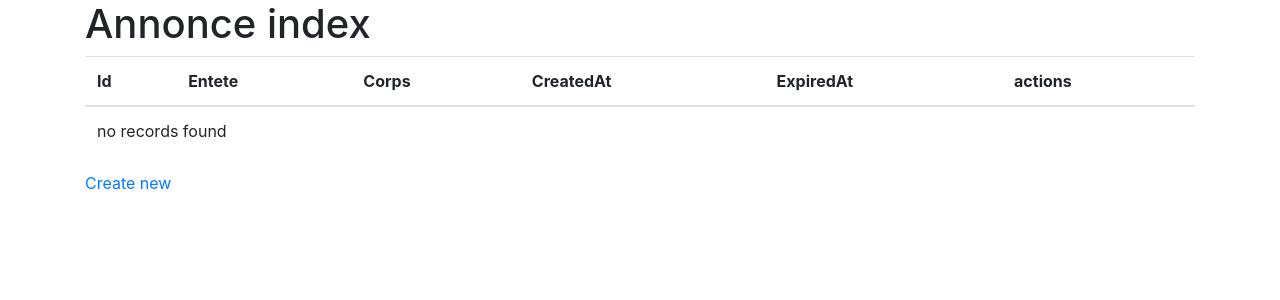
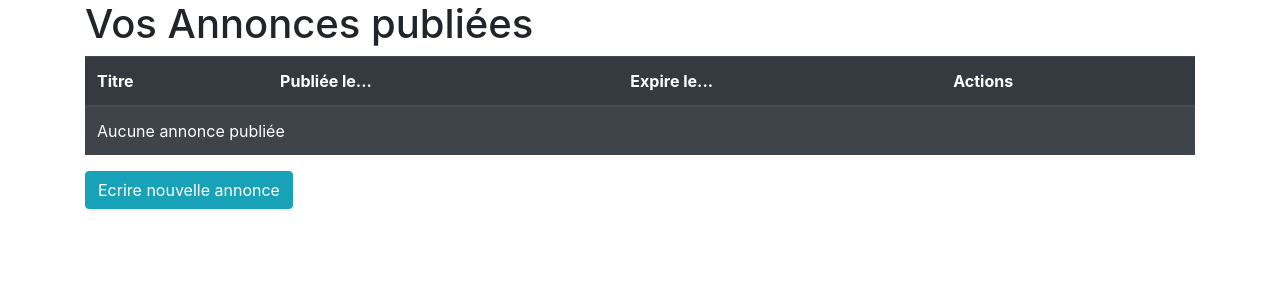
Before and after one commit to mattjrbain/RedWireIII, a Symfony app: template templates/annonce/index.html.twig in a window 1280 px wide. Shown: the top 300 px of the page. Run offline with Twig, Linux system fonts and the light colour scheme; the template is opened without the code that fills it, so the values that code supplies are empty; some libraries are stand-ins or nearby versions.

Commit message:
Improving views

```diff
--- a/src/Controller/AnnonceController.php
+++ b/src/Controller/AnnonceController.php
@@ -75,7 +75,6 @@ class AnnonceController extends AbstractController
             $annonce->setUser($this->getUser());
 
             $images = $annonce->getImages();
-            dump($images);
             foreach ($images as $key => $image) {
                 $image->setAnnonce($annonce);
                 $images->set($key, $image);
@@ -145,12 +144,14 @@ class AnnonceController extends AbstractController
 
 
         if ($form->isSubmitted() && $form->isValid()) {
+            //dd($request);
+            //die();
             $images = $annonce->getImages();
             dump($images);
             foreach ($images as $key => $image) {
                 $image->setAnnonce($annonce);
                 $images->set($key, $image);
-                if (!$image->getImageName()){
+                if (!$image->getImageName() && !$image->getImageFile()){
                     $annonce->removeImage($image);
                 }
             }
--- a/templates/annonce/_delete_form.html.twig
+++ b/templates/annonce/_delete_form.html.twig
@@ -1,5 +1,5 @@
-<form method="post" action="{{ path('annonce_delete', {'id': annonce.id}) }}" onsubmit="return confirm('Are you sure you want to delete this item?');">
+<form method="post" action="{{ path('annonce_delete', {'id': annonce.id}) }}" onsubmit="return confirm('Voulez-vous vraiment effacer cette annonce?');">
     <input type="hidden" name="_method" value="DELETE">
     <input type="hidden" name="_token" value="{{ csrf_token('delete' ~ annonce.id) }}">
-    <button class="btn">Delete</button>
+    <button class="btn btn-danger mt-2"><i class="fas fa-trash-alt"></i> Effacer</button>
 </form>
--- a/templates/annonce/_form.html.twig
+++ b/templates/annonce/_form.html.twig
@@ -5,7 +5,6 @@
 {{ form_row(form.corps) }}
 {{ form_row(form.rubrique) }}
 {{ form_row(form.images) }}
-{#    {{ form_widget(form) }}#}
-<button class="btn btn-info btn-sm">{{ button_label|default('Save') }}</button>
+<button class="btn btn-info btn-sm">{{ button_label|default('Publier') }}</button>
 {{ form_end(form) }}
 {# https://bootsnipp.com/snippets/eNbOa A voir pour preview des images #}
--- a/templates/annonce/_form_theme.html.twig
+++ b/templates/annonce/_form_theme.html.twig
@@ -5,7 +5,6 @@
         data-widget-counter="{{ value|length }}"
     >
         {% for key,imageForm in form.children %}
-{#            {{ form_widget(imageForm) }}#}
             {{ form_row(imageForm, {'label': 'Image'}) }}
         {% endfor %}
     </ul>
@@ -15,3 +14,4 @@
             data-list-selector="#images-fields-list">Ajouter une nouvelle image
     </button>
 {% endblock %}
+blk
--- a/templates/annonce/index.html.twig
+++ b/templates/annonce/index.html.twig
@@ -3,39 +3,39 @@
 {% block title %}Annonce index{% endblock %}
 
 {% block body %}
-    <h1>Annonce index</h1>
+    <h1>Vos Annonces publiées</h1>
 
-    <table class="table">
+    <table class="table table-dark table-striped table-hover">
         <thead>
             <tr>
-                <th>Id</th>
-                <th>Entete</th>
-                <th>Corps</th>
-                <th>CreatedAt</th>
-                <th>ExpiredAt</th>
-                <th>actions</th>
+                <th>Titre</th>
+                <th>Publiée le...</th>
+                <th>Expire le...</th>
+                <th>Actions</th>
             </tr>
         </thead>
         <tbody>
-        {% for annonce in annonces %}
+        {% for annonce in app.user.annonces %}
             <tr>
-                <td>{{ annonce.id }}</td>
                 <td>{{ annonce.entete }}</td>
-                <td>{{ annonce.corps }}</td>
                 <td>{{ annonce.createdAt ? annonce.createdAt|date('Y-m-d H:i:s') : '' }}</td>
                 <td>{{ annonce.expiredAt ? annonce.expiredAt|date('Y-m-d H:i:s') : '' }}</td>
                 <td>
-                    <a href="{{ path('annonce_show', {'id': annonce.id}) }}">show</a>
-                    <a href="{{ path('annonce_edit', {'id': annonce.id}) }}">edit</a>
+                    <a href="{{ path('annonce_show', {'id': annonce.id}) }}" class="btn btn-primary shadow-sm"><i class="fas fa-search-plus"></i></a>
+                    <a href="{{ path('annonce_edit', {'id': annonce.id}) }}" class="btn btn-success shadow-sm"><i class="fas fa-edit"></i></a>
                 </td>
             </tr>
         {% else %}
             <tr>
-                <td colspan="6">no records found</td>
+                <td colspan="6">Aucune annonce publiée</td>
             </tr>
         {% endfor %}
         </tbody>
     </table>
 
-    <a href="{{ path('annonce_new') }}">Create new</a>
+    <a href="{{ path('annonce_new') }}" class="btn btn-info shadow-sm">Ecrire nouvelle annonce</a>
 {% endblock %}
+{% block stylesheets %}
+    <link href="https://fonts.googleapis.com/icon?family=Material+Icons"
+      rel="stylesheet">
+{% endblock %}
--- a/templates/base.html.twig
+++ b/templates/base.html.twig
@@ -6,6 +6,9 @@
     {% block stylesheets %}{% endblock %}
     <link rel="stylesheet" href="https://stackpath.bootstrapcdn.com/bootstrap/4.4.1/css/bootstrap.min.css"
           integrity="sha384-Vkoo8x4CGsO3+Hhxv8T/Q5PaXtkKtu6ug5TOeNV6gBiFeWPGFN9MuhOf23Q9Ifjh" crossorigin="anonymous">
+    <link href="https://fonts.googleapis.com/icon?family=Material+Icons"
+          rel="stylesheet">
+    <script src="https://kit.fontawesome.com/8108dfc9fe.js" crossorigin="anonymous"></script>
 
 </head>
 <body>
```
Also changed, not shown: public/js/image_preview.js (added, +48 -0 lines), templates/annonce/edit.html.twig (+13 -5 lines), templates/annonce/new.html.twig (+9 -3 lines), templates/annonce/show.html.twig (+12 -46 lines).
